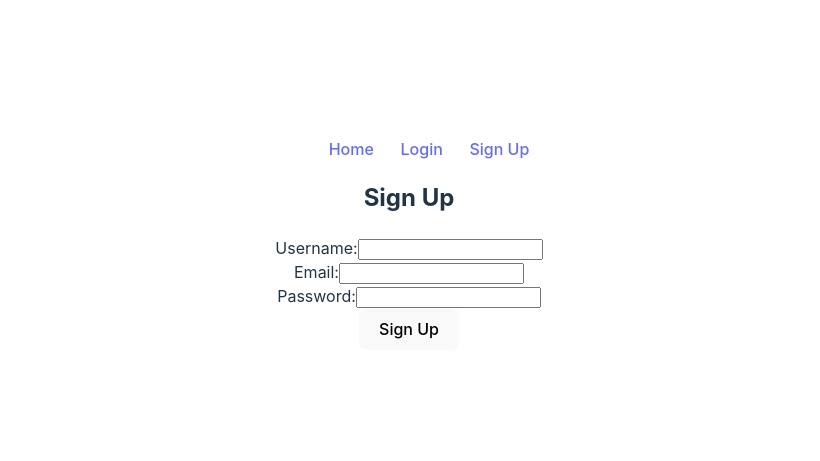
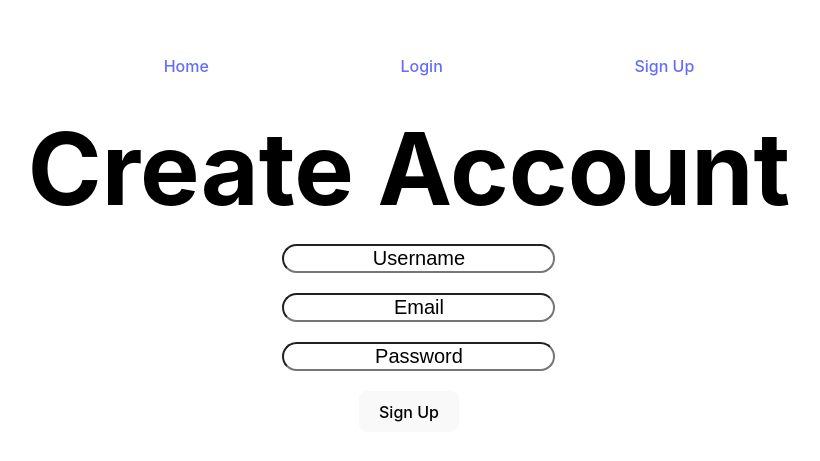
Before and after one commit to lundj227/thrifting.com, a React (Vite) app in the folder client/: page /signup in a window 1280 px wide. Shown: the part 165-626 px from the top of the page, without its empty margins (231-1051 px from the left). Built offline with nearby package versions, Linux system fonts and the light colour scheme.

Commit message:
Added SignUp.css and started to style

```diff
--- /dev/null
+++ b/client/src/components/SignUp.css
@@ -0,0 +1,71 @@
+.signUpForm {
+    text-align: center;
+  }
+
+  .signUpForm form {
+    display: flex;
+    flex-direction: column;
+    width: 300px;
+    margin: 0 auto;
+    color: blue;
+  }
+
+  .signUpForm input,
+  .signUpForm button {
+    margin-bottom: 10px;
+    padding: 8px;
+    border-radius: 4px;
+    border: 1px solid #ddd;
+    color: blue;
+  }
+
+  .signUpForm label {
+    margin-bottom: 5px;
+    font-weight: bold;
+    color: blue;
+  }
+
+  h2 {
+    color: black;
+    font-size: 100px;
+    margin: 0;
+  }
+
+  #username{
+    font-size: 20px;
+    border-radius: 20px;
+    margin-left: 20px;
+    margin-bottom: 20px;
+  }
+
+  #email{
+    font-size: 20px;
+    border-radius: 20px;
+    margin-left: 20px;
+  }
+
+  #password{
+    margin-top: 20px;
+    font-size: 20px;
+    border-radius: 20px;
+    margin-left: 20px;
+  }
+
+  #signUp-btn{
+    margin-top: 20px;
+  }
+
+  #username::placeholder {
+    color: black;
+    text-align: center;
+  }
+
+  #password::placeholder{
+    color: black;
+    text-align: center;
+  }
+
+  #email::placeholder{
+    color: black;
+    text-align: center;
+  }
--- a/client/src/components/Signup.jsx
+++ b/client/src/components/Signup.jsx
@@ -1,4 +1,5 @@
 import React, { useState } from 'react';
+import './Signup.css';
 
 function SignUpForm() {
   // State for form fields
@@ -26,11 +27,12 @@ function SignUpForm() {
 
   return (
     <div>
-      <h2>Sign Up</h2>
+      <h2>Create Account</h2>
       <form onSubmit={handleSubmit}>
         <div>
-          <label htmlFor="username">Username:</label>
+          <label htmlFor="username"></label>
           <input
+            placeholder="Username"
             type="text"
             id="username"
             name="username"
@@ -40,8 +42,9 @@ function SignUpForm() {
           />
         </div>
         <div>
-          <label htmlFor="email">Email:</label>
+          <label htmlFor="email"></label>
           <input
+            placeholder="Email"
             type="email"
             id="email"
             name="email"
@@ -51,20 +54,22 @@ function SignUpForm() {
           />
         </div>
         <div>
-          <label htmlFor="password">Password:</label>
+          <label htmlFor="password"></label>
           <input
             type="password"
             id="password"
             name="password"
+            placeholder="Password"
             value={formData.password}
             onChange={handleChange}
             required
           />
         </div>
-        <button type="submit">Sign Up</button>
+        <button type="submit" id="signUp-btn">Sign Up</button>
       </form>
     </div>
   );
+
 }
 
 export default SignUpForm;
```
